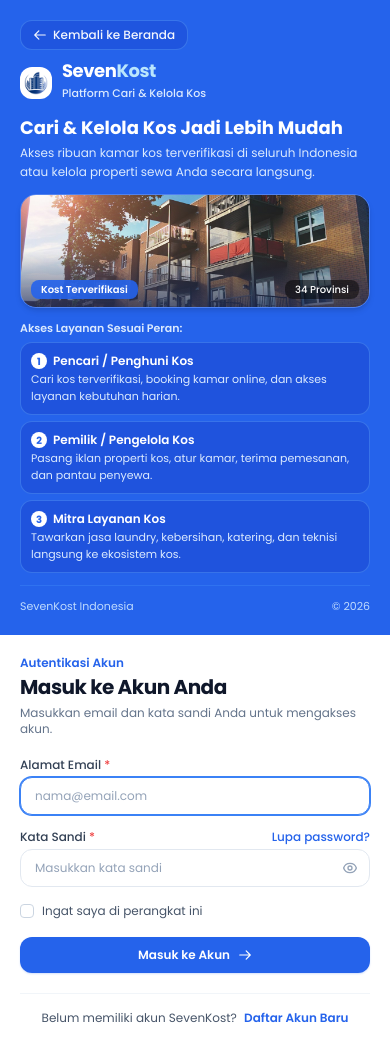
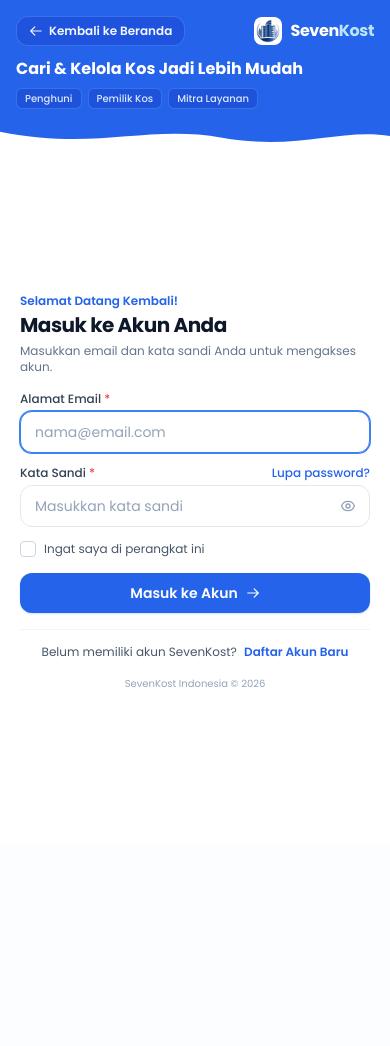
Before and after one commit to Fputradf/seven-kost, a Laravel app: page /login in a window 390 px wide. After the commit the page ends 687 px from the top, so only its background shows below. Run offline with Laravel 12, Linux system fonts and the light colour scheme; style sheets or scripts are compiled from the project's sources; parts of the project's set-up code (start-up, migrations or seed data) failed here and were passed over.

Commit message:
feat(auth): implement mobile responsive wave pattern transition on login and register pages

```diff
--- a/resources/views/auth/login.blade.php
+++ b/resources/views/auth/login.blade.php
@@ -1,23 +1,35 @@
 <x-guest-layout title="Masuk ke Akun - SevenKost">
-    <div class="min-h-screen lg:h-screen w-full flex flex-col lg:flex-row lg:overflow-hidden" x-data="{ showPassword: false }">
+    <div class="min-h-screen lg:h-screen w-full flex flex-col lg:flex-row lg:overflow-hidden bg-white" x-data="{ showPassword: false }">
 
         {{-- ============================================================= --}}
-        {{-- LAYER KIRI (BIRU CERAH 50% LEBAR - PLUS JAKARTA SANS)         --}}
+        {{-- LAYER KIRI / ATAS MOBILE (BIRU CERAH DENGAN WAVE PATTERN)     --}}
         {{-- ============================================================= --}}
-        <div class="w-full lg:w-1/2 bg-blue-600 text-white p-5 sm:p-7 lg:p-8 xl:p-10 flex flex-col justify-between overflow-y-auto lg:overflow-hidden">
-            <div>
-                {{-- Tombol Navigasi Kembali ke Beranda di Bagian Atas Kiri --}}
-                <div class="mb-3">
-                    <a href="{{ url('/') }}" class="inline-flex items-center gap-1.5 text-xs font-medium text-white/95 hover:text-white transition group py-1.5 px-3 rounded-xl bg-blue-700/60 hover:bg-blue-700 border border-blue-400/40 w-fit">
+        <div class="w-full lg:w-1/2 bg-blue-600 text-white flex flex-col justify-between shrink-0 lg:overflow-hidden relative">
+
+            {{-- Konten Utama Header --}}
+            <div class="p-4 sm:p-6 lg:p-8 xl:p-10 pb-1 sm:pb-2 lg:pb-8">
+                {{-- Top Navigation: Tombol Kembali ke Beranda & Logo Brand (Mobile Friendly) --}}
+                <div class="flex items-center justify-between gap-3 mb-3 lg:mb-4">
+                    <a href="{{ url('/') }}" class="inline-flex items-center gap-1.5 text-xs font-semibold text-white/95 hover:text-white transition group py-1.5 px-3 rounded-xl bg-blue-700/70 hover:bg-blue-700 border border-blue-400/40 w-fit shadow-xs">
                         <svg class="w-3.5 h-3.5 transition-transform group-hover:-translate-x-0.5" fill="none" stroke="currentColor" viewBox="0 0 24 24">
                             <path stroke-linecap="round" stroke-linejoin="round" stroke-width="2" d="M10 19l-7-7m0 0l7-7m-7 7h18"/>
                         </svg>
                         <span>Kembali ke Beranda</span>
                     </a>
+
+                    {{-- Logo Brand di Pojok Kanan (Hanya Mobile) --}}
+                    <div class="flex items-center gap-2 lg:hidden">
+                        <img src="{{ asset('images/logo-seven-kost.png') }}"
+                             alt="Logo SevenKost"
+                             class="h-7 w-7 object-contain bg-white rounded-lg p-0.5 shadow-xs">
+                        <span class="text-base font-bold tracking-tight text-white">
+                            Seven<span class="text-sky-200">Kost</span>
+                        </span>
+                    </div>
                 </div>
 
-                {{-- Brand Header: Logo & Nama Aplikasi --}}
-                <div class="flex items-center gap-2.5 mb-3">
+                {{-- Brand Header Desktop (Logo & Nama Aplikasi) --}}
+                <div class="hidden lg:flex items-center gap-2.5 mb-3">
                     <img src="{{ asset('images/logo-seven-kost.png') }}"
                          alt="Logo SevenKost"
                          class="h-8 w-8 object-contain bg-white rounded-xl p-1 shadow-xs">
@@ -29,25 +41,37 @@
                     </div>
                 </div>
 
-                {{-- Headline --}}
-                <div class="mb-3">
-                    <h1 class="text-lg xl:text-xl font-bold leading-snug">
+                {{-- Headline Ringkas --}}
+                <div class="mb-2 lg:mb-3">
+                    <h1 class="text-base sm:text-lg lg:text-xl font-bold leading-snug">
                         Cari & Kelola Kos Jadi Lebih Mudah
                     </h1>
-                    <p class="text-xs text-blue-100 mt-0.5 leading-relaxed">
-                        Akses ribuan kamar kos terverifikasi di seluruh Indonesia atau kelola properti sewa Anda secara langsung.
+                    <p class="text-xs text-blue-100 mt-0.5 leading-relaxed hidden sm:block">
+                        Akses kamar kos terverifikasi di seluruh Indonesia atau kelola bisnis sewa properti Anda.
                     </p>
+                    {{-- Badges Peran Singkat di Mobile --}}
+                    <div class="flex flex-wrap items-center gap-1.5 mt-2 lg:hidden">
+                        <span class="bg-blue-700/80 border border-blue-400/40 text-blue-100 text-[10px] px-2 py-0.5 rounded-md font-medium">
+                            Penghuni
+                        </span>
+                        <span class="bg-blue-700/80 border border-blue-400/40 text-blue-100 text-[10px] px-2 py-0.5 rounded-md font-medium">
+                            Pemilik Kos
+                        </span>
+                        <span class="bg-blue-700/80 border border-blue-400/40 text-blue-100 text-[10px] px-2 py-0.5 rounded-md font-medium">
+                            Mitra Layanan
+                        </span>
+                    </div>
                 </div>
 
-                {{-- Gambar Kost Sesuai Dashboard/Website --}}
-                <div class="relative rounded-2xl overflow-hidden shadow-md border border-white/20 mb-3 group">
+                {{-- Gambar Kost (Desktop & Tablet Lebar Saja Agar Mobile Langsung Fokus Form) --}}
+                <div class="hidden lg:block relative rounded-2xl overflow-hidden shadow-md border border-white/20 mb-3 group">
                     <img src="{{ asset('images/frontend/hero-building-hd.jpg') }}"
                          alt="Hunian Kos SevenKost"
                          class="w-full h-28 sm:h-32 xl:h-36 object-cover group-hover:scale-105 transition-transform duration-500">
                     <div class="absolute inset-0 bg-gradient-to-t from-blue-950/70 via-transparent to-transparent"></div>
                     <div class="absolute bottom-2 left-2.5 right-2.5 flex items-center justify-between text-white">
                         <span class="bg-blue-600/90 backdrop-blur-xs px-2.5 py-0.5 rounded-lg text-[10px] font-semibold shadow-xs">
-                            Kost Terverifikasi
+                            Puluhan Kos Aktif
                         </span>
                         <span class="bg-black/50 backdrop-blur-xs px-2.5 py-0.5 rounded-lg text-[10px] font-medium">
                             34 Provinsi
@@ -55,8 +79,8 @@
                     </div>
                 </div>
 
-                {{-- Penjelasan Role Singkat --}}
-                <div class="space-y-1.5">
+                {{-- Penjelasan 3 Role (Tampil Penuh di Desktop) --}}
+                <div class="hidden lg:block space-y-1.5">
                     <div class="text-[11px] font-semibold text-blue-100">
                         Akses Layanan Sesuai Peran:
                     </div>
@@ -96,23 +120,32 @@
                 </div>
             </div>
 
-            {{-- Footer Layer Kiri: Hak Cipta --}}
-            <div class="pt-3 mt-3 border-t border-blue-500/50 flex items-center justify-between text-[11px] text-blue-100">
+            {{-- ========================================================= --}}
+            {{-- MOBILE WAVE PATTERN TRANSITION (GELOMBANG ORGANIK HALUS) --}}
+            {{-- ========================================================= --}}
+            <div class="w-full overflow-hidden leading-none lg:hidden pointer-events-none -mb-[1px]">
+                <svg class="relative block w-full h-8 sm:h-11 text-white" viewBox="0 0 1440 96" fill="none" preserveAspectRatio="none">
+                    <path d="M0,32 C360,90 540,10 820,50 C1100,90 1260,20 1440,45 L1440,96 L0,96 Z" fill="currentColor"></path>
+                </svg>
+            </div>
+
+            {{-- Footer Layer Kiri: Hak Cipta (Desktop Saja) --}}
+            <div class="hidden lg:flex p-5 lg:p-8 xl:p-10 pt-3 border-t border-blue-500/50 items-center justify-between text-[11px] text-blue-100">
                 <span class="text-blue-200">SevenKost Indonesia</span>
                 <span class="text-blue-200">© {{ date('Y') }}</span>
             </div>
         </div>
 
         {{-- ============================================================= --}}
-        {{-- LAYER KANAN (PUTIH BERSIH 50% LEBAR - LUWES & MODERN)         --}}
+        {{-- LAYER KANAN / BAWAH MOBILE (FORM PUTIH BERSIH DENGAN WAVE)    --}}
         {{-- ============================================================= --}}
-        <div class="w-full lg:w-1/2 bg-white flex flex-col justify-center items-center p-5 sm:p-8 lg:p-10 xl:p-12 overflow-y-auto lg:overflow-hidden">
+        <div class="w-full lg:w-1/2 bg-white flex flex-col justify-center items-center px-5 pt-3 pb-6 sm:p-8 lg:p-10 xl:p-12 flex-1 overflow-y-auto">
             <div class="max-w-sm xl:max-w-md w-full">
 
                 {{-- Header Form --}}
-                <div class="mb-5">
+                <div class="mb-4 sm:mb-5">
                     <span class="text-xs font-semibold text-blue-600 block mb-0.5">
-                        Autentikasi Akun
+                        Selamat Datang Kembali!
                     </span>
                     <h2 class="text-xl sm:text-2xl font-bold text-slate-900 tracking-tight">
                         Masuk ke Akun Anda
@@ -133,7 +166,7 @@
                 @endif
 
                 {{-- Form Login --}}
-                <form method="POST" action="{{ route('login') }}" class="space-y-3.5">
+                <form method="POST" action="{{ route('login') }}" class="space-y-3 sm:space-y-3.5">
                     @csrf
 
                     {{-- Input Email --}}
@@ -148,8 +181,9 @@
                                required
                                autofocus
                                autocomplete="username"
+                               inputmode="email"
                                placeholder="nama@email.com"
-                               class="w-full text-xs sm:text-sm rounded-xl border border-slate-200 focus:border-blue-500 focus:ring-blue-500 py-2.5 px-3.5 text-slate-900 placeholder-slate-400 @error('email') border-red-300 bg-red-50/20 @enderror transition" />
+                               class="w-full text-sm sm:text-xs rounded-xl border border-slate-200 focus:border-blue-500 focus:ring-blue-500 py-2.5 px-3.5 text-slate-900 placeholder-slate-400 @error('email') border-red-300 bg-red-50/20 @enderror transition" />
                         @error('email')
                             <p class="text-xs text-red-600 font-medium mt-0.5">{{ $message }}</p>
                         @enderror
@@ -174,11 +208,11 @@
                                    required
                                    autocomplete="current-password"
                                    placeholder="Masukkan kata sandi"
-                                   class="w-full text-xs sm:text-sm rounded-xl border border-slate-200 focus:border-blue-500 focus:ring-blue-500 py-2.5 pl-3.5 pr-10 text-slate-900 placeholder-slate-400 @error('password') border-red-300 bg-red-50/20 @enderror transition" />
+                                   class="w-full text-sm sm:text-xs rounded-xl border border-slate-200 focus:border-blue-500 focus:ring-blue-500 py-2.5 pl-3.5 pr-11 text-slate-900 placeholder-slate-400 @error('password') border-red-300 bg-red-50/20 @enderror transition" />
                             <button type="button"
                                     @click="showPassword = !showPassword"
                                     aria-label="Tampilkan kata sandi"
-                                    class="absolute inset-y-0 right-0 pr-3 flex items-center text-slate-400 hover:text-slate-700 focus:outline-none cursor-pointer">
+                                    class="absolute inset-y-0 right-0 pr-3.5 flex items-center text-slate-400 hover:text-slate-700 focus:outline-none cursor-pointer">
                                 <svg x-show="!showPassword" class="w-4 h-4" fill="none" stroke="currentColor" viewBox="0 0 24 24">
                                     <path stroke-linecap="round" stroke-linejoin="round" stroke-width="2" d="M15 12a3 3 0 11-6 0 3 3 0 016 0z"/>
                                     <path stroke-linecap="round" stroke-linejoin="round" stroke-width="2" d="M2.458 12C3.732 7.943 7.523 5 12 5c4.478 0 8.268 2.943 9.542 7-1.274 4.057-5.064 7-9.542 7-4.477 0-8.268-2.943-9.542-7z"/>
@@ -199,7 +233,7 @@
                             <input id="remember_me"
                                    type="checkbox"
                                    name="remember"
-                                   class="w-3.5 h-3.5 rounded border-slate-300 text-blue-600 focus:ring-blue-500 cursor-pointer">
+                                   class="w-4 h-4 rounded border-slate-300 text-blue-600 focus:ring-blue-500 cursor-pointer">
                             <span class="ms-2 text-xs text-slate-600 font-normal">Ingat saya di perangkat ini</span>
                         </label>
                     </div>
@@ -207,7 +241,7 @@
                     {{-- Tombol Submit --}}
                     <div class="pt-1">
                         <button type="submit"
-                                class="w-full py-2.5 px-4 rounded-xl text-xs sm:text-sm font-semibold text-white bg-blue-600 hover:bg-blue-700 active:scale-[0.99] transition shadow-sm shadow-blue-600/20 focus:outline-none focus:ring-4 focus:ring-blue-100 cursor-pointer flex items-center justify-center gap-2">
+                                class="w-full py-2.5 sm:py-2.5 px-4 rounded-xl text-sm sm:text-xs font-semibold text-white bg-blue-600 hover:bg-blue-700 active:scale-[0.99] transition shadow-sm shadow-blue-600/20 focus:outline-none focus:ring-4 focus:ring-blue-100 cursor-pointer flex items-center justify-center gap-2">
                             <span>Masuk ke Akun</span>
                             <svg class="w-3.5 h-3.5" fill="none" stroke="currentColor" viewBox="0 0 24 24">
                                 <path stroke-linecap="round" stroke-linejoin="round" stroke-width="2" d="M14 5l7 7m0 0l-7 7m7-7H3"/>
@@ -217,11 +251,16 @@
                 </form>
 
                 {{-- Link ke Register --}}
-                <div class="mt-5 pt-4 border-t border-slate-100 text-center text-xs text-slate-600">
+                <div class="mt-4 sm:mt-5 pt-3.5 sm:pt-4 border-t border-slate-100 text-center text-xs text-slate-600">
                     Belum memiliki akun SevenKost?
                     <a href="{{ route('register') }}" class="font-semibold text-blue-600 hover:text-blue-700 hover:underline ml-1">
                         Daftar Akun Baru
                     </a>
+                </div>
+
+                {{-- Mobile Copyright Footer --}}
+                <div class="mt-4 text-center lg:hidden text-[10px] text-slate-400">
+                    SevenKost Indonesia © {{ date('Y') }}
                 </div>
 
             </div>
```
Also changed, not shown: resources/views/auth/register.blade.php (+44 -19 lines).
